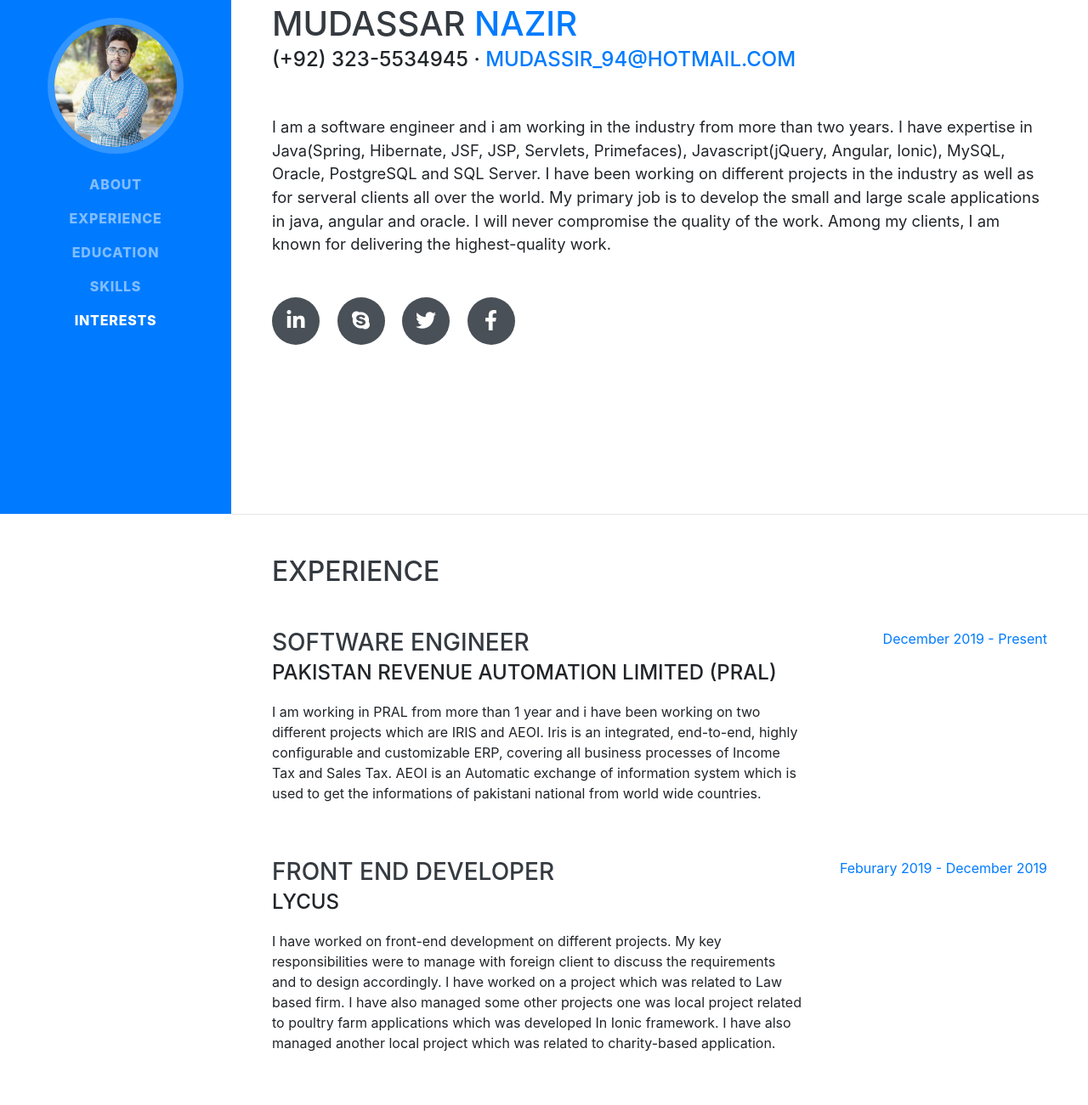
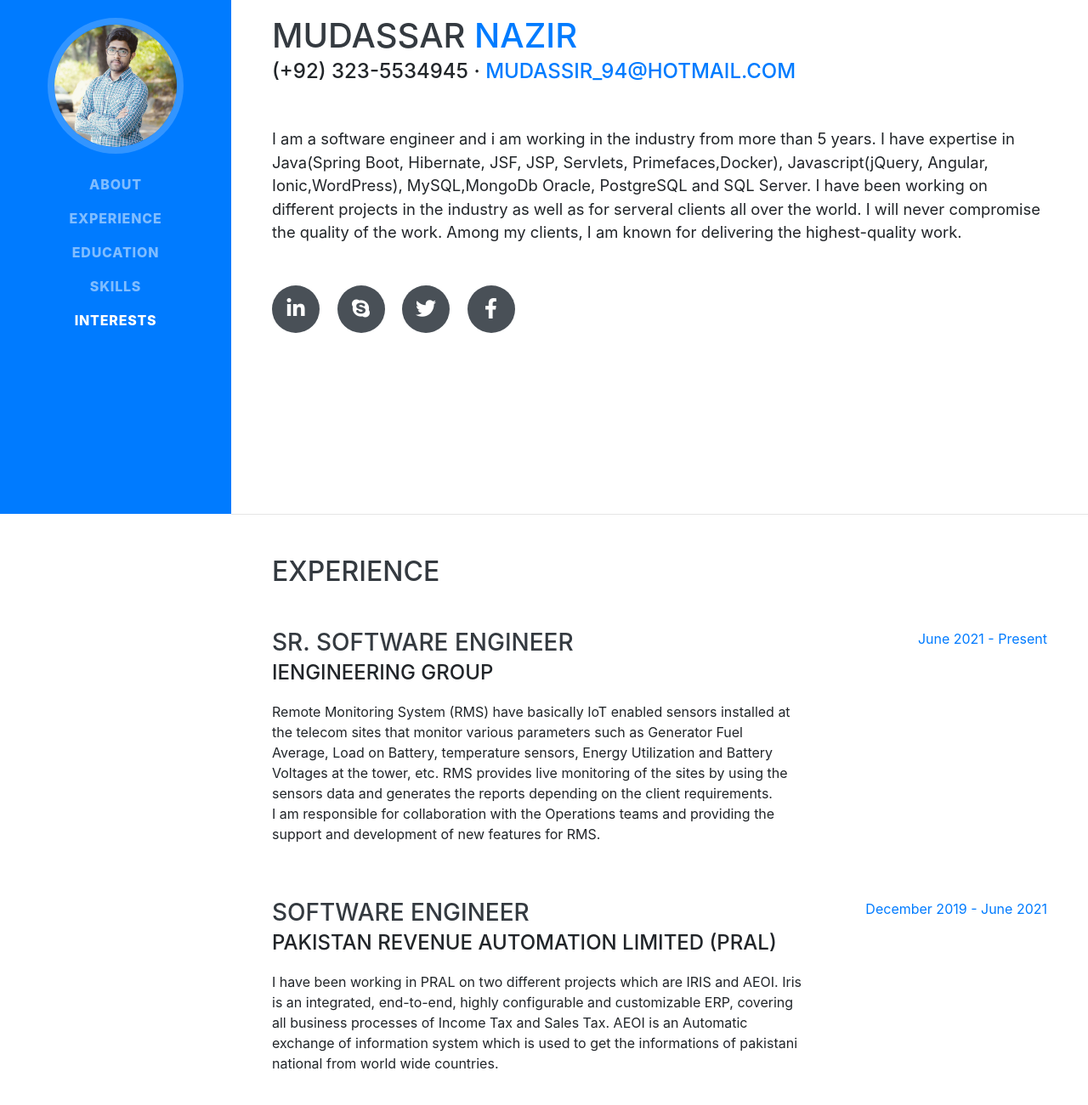
Before and after one commit to mudassirnazir/portfolio, a website with bundled scripts: page index.html in a window 1280 px wide. Shown: the part 195-1496 px from the top of the page at 85% size. Built offline with nearby package versions, Linux system fonts and the light colour scheme; a web font is replaced by a local one.

Commit message:
Update index.html

```diff
--- a/index.html
+++ b/index.html
@@ -69,8 +69,8 @@
         <div class="subheading mb-5">(+92) 323-5534945 ·
           <a href="mailto:name@email.com">mudassir_94@hotmail.com</a>
         </div>
-        <p class="lead mb-5">I am a software engineer and i am working in the industry from more than two years. I have expertise in Java(Spring, Hibernate, JSF, JSP, Servlets, Primefaces), Javascript(jQuery, Angular, Ionic), MySQL, Oracle, PostgreSQL and SQL Server.
-        I have been working on different projects in the industry as well as for serveral clients all over the world. My primary job is to develop the small and large scale applications in java, angular and oracle.
+        <p class="lead mb-5">I am a software engineer and i am working in the industry from more than 5 years. I have expertise in Java(Spring Boot, Hibernate, JSF, JSP, Servlets, Primefaces,Docker), Javascript(jQuery, Angular, Ionic,WordPress), MySQL,MongoDb Oracle, PostgreSQL and SQL Server.
+        I have been working on different projects in the industry as well as for serveral clients all over the world.
         I will never compromise the quality of the work. Among my clients, I am known for delivering the highest-quality work. </p>
         <div class="social-icons">
           <a title="" target="_blank" href="https://www.linkedin.com/in/mudassar-nazir-510290120/">
@@ -97,13 +97,26 @@
 
         <div class="resume-item d-flex flex-column flex-md-row justify-content-between mb-5">
           <div class="resume-content">
-            <h3 class="mb-0">Software Engineer</h3>
-            <div class="subheading mb-3">Pakistan Revenue Automation Limited (PRAL)</div>
-            <p>I am working in PRAL from more than 1 year and i have been working on two different projects which are IRIS and AEOI. Iris is an integrated, end-to-end, highly configurable and customizable ERP, covering all business processes of Income Tax and Sales Tax. AEOI is an Automatic exchange of information system which is used to get the informations of pakistani national from world wide countries.
+            <h3 class="mb-0">Sr. Software Engineer</h3>
+            <div class="subheading mb-3">Iengineering Group</div>
+            <p>Remote Monitoring System (RMS) have basically IoT enabled sensors installed at the telecom sites that monitor various parameters such as Generator Fuel Average, Load on Battery, temperature sensors, Energy Utilization and Battery Voltages at the tower, etc. RMS provides live monitoring of the sites by using the sensors data and generates the reports depending on the client requirements.
+            </br>I am responsible for collaboration with the Operations teams and providing the support and development of new features for RMS.
             </p>
           </div>
           <div class="resume-date text-md-right">
-            <span class="text-primary">December 2019 - Present</span>
+            <span class="text-primary">June 2021 - Present</span>
+          </div>
+        </div>
+
+        <div class="resume-item d-flex flex-column flex-md-row justify-content-between mb-5">
+          <div class="resume-content">
+            <h3 class="mb-0">Software Engineer</h3>
+            <div class="subheading mb-3">Pakistan Revenue Automation Limited (PRAL)</div>
+            <p>I have been working in PRAL on two different projects which are IRIS and AEOI. Iris is an integrated, end-to-end, highly configurable and customizable ERP, covering all business processes of Income Tax and Sales Tax. AEOI is an Automatic exchange of information system which is used to get the informations of pakistani national from world wide countries.
+            </p>
+          </div>
+          <div class="resume-date text-md-right">
+            <span class="text-primary">December 2019 - June 2021</span>
           </div>
         </div>
 
@@ -251,7 +264,7 @@
           Proficient with Scrum/Agile</li>
           <li>
           <i class="fa-li fa fa-check"></i>
-          Experience in Java SE, Java EE, JSF, Primefaces, Spring & Hibernate</li>
+          Experience in Java SE, Java EE, JSF, Primefaces, Spring Boot, Hibernate & Docker</li>
           <li>
           <i class="fa-li fa fa-check"></i>
           Proficient with Design Patterns and OOAD</li>
```
